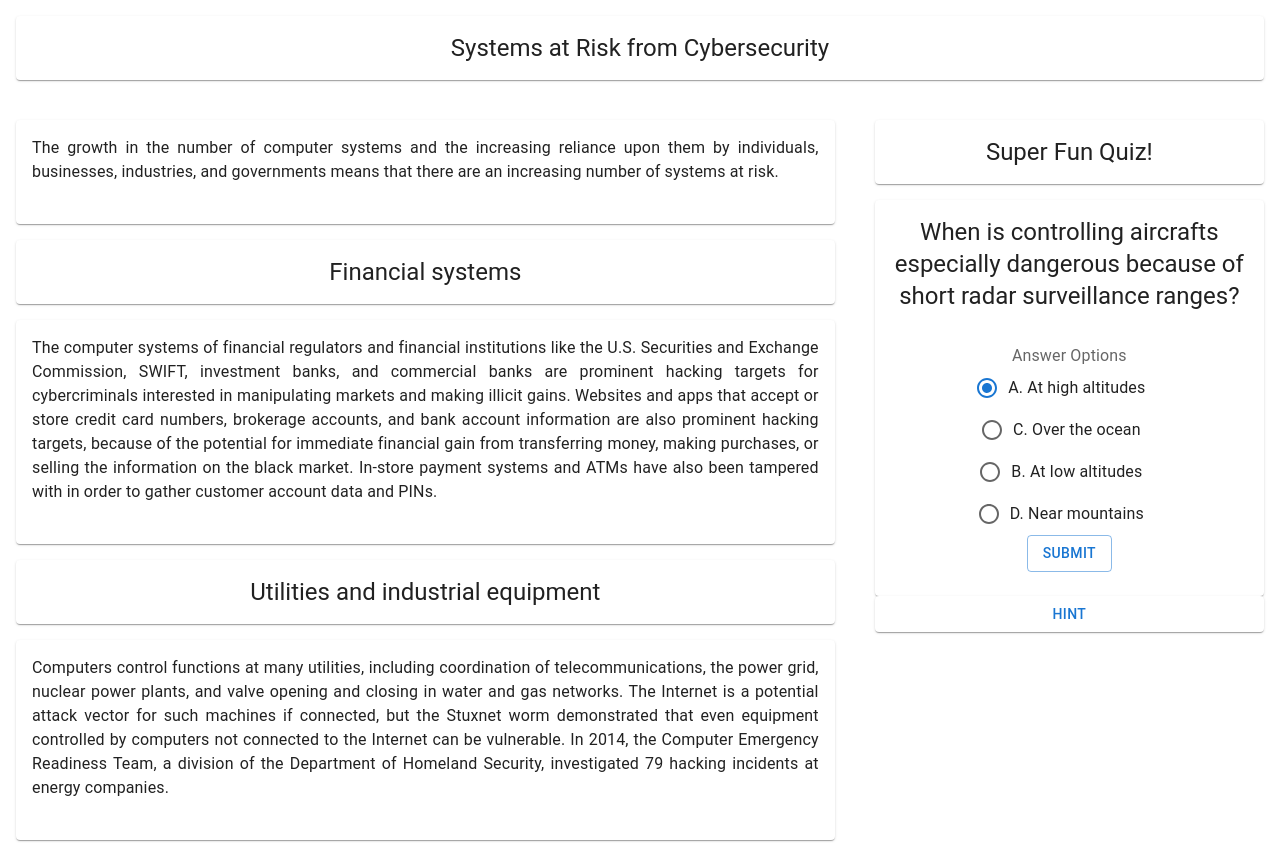
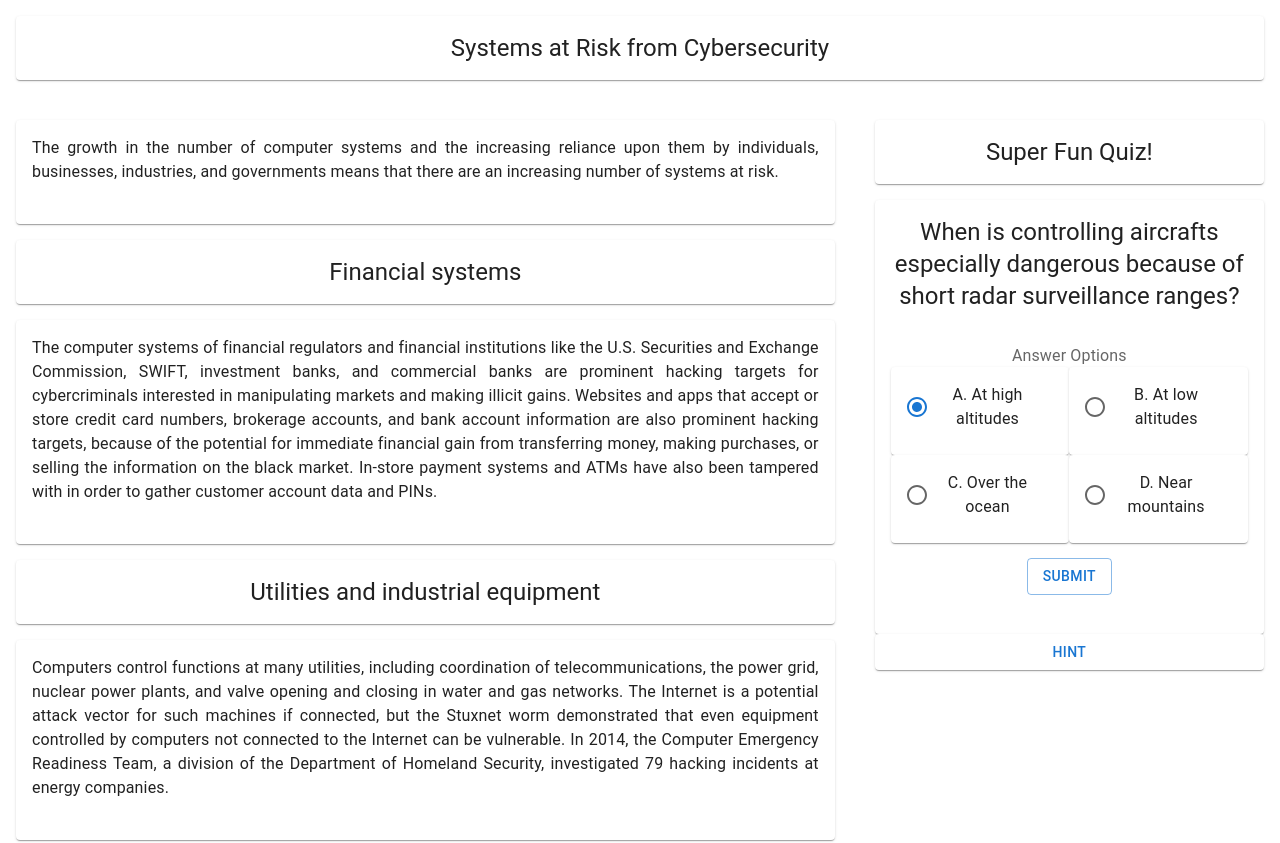
Before and after one commit to hammadfarooqi/Interactpedia, a React (Create React App) app: page / in a window 1280 px wide. Shown: the top 843 px of the page. Built offline with nearby package versions, Linux system fonts and the light colour scheme.

Commit message:
Fixed answer display and made it slightly prettier

```diff
--- a/src/components/Question.js
+++ b/src/components/Question.js
@@ -41,22 +41,42 @@ const Question = ({prompt, answers, correct, topic, topics, setTopics, nextQuest
               name="radio-buttons-group"
               value = {category}
               onChange = {(e)=>setCategory(e.target.value)}>
-              <Grid container={0} align = "center" direction="column" justify="center">
-                <Grid item xs={6}>
-                  <FormControlLabel value="A" control={<Radio />} label={answers[0]} />
-                  <FormControlLabel value="C" control={<Radio />} label={answers[2]} />
+              {/* <Grid container={0} align = "center" direction="column" justify="center"> */}
+              <Grid container>
+                <Grid item xs={6} sm={6} md={6} lg={6}>
+                  <Card>
+                    <CardContent>
+                      <FormControlLabel value="A" control={<Radio />} label={answers[0]} />
+                    </CardContent>
+                  </Card>
                 </Grid>
-
-                <Grid item xs={6}>
-                  <FormControlLabel value="B" control={<Radio />} label={answers[1]} />
-                  <FormControlLabel value="D" control={<Radio />} label={answers[3]} />
+                <Grid item xs={6} sm={6} md={6} lg={6}>
+                  <Card>
+                    <CardContent>
+                      <FormControlLabel value="B" control={<Radio />} label={answers[1]} />
+                    </CardContent>
+                  </Card>
+                </Grid>
+                <Grid item xs={6} sm={6} md={6} lg={6}>
+                  <Card>
+                    <CardContent>
+                      <FormControlLabel value="C" control={<Radio />} label={answers[2]} />
+                    </CardContent>
+                  </Card>
+                </Grid>
+                <Grid item xs={6} sm={6} md={6} lg={6}>
+                  <Card>
+                    <CardContent>
+                      <FormControlLabel value="D" control={<Radio />} label={answers[3]} />
+                    </CardContent>
+                  </Card>
                 </Grid>
               </Grid>
             </RadioGroup>
+          </FormControl>
 
-          </FormControl>
           <Grid xs={12}>
-            {isCorrect === -1 && <Button type="submit" variant="outlined" onClick = {() => validate(correct, category, setIsCorrect, topic, topics, setTopics)}>
+            {isCorrect === -1 && <Button type="submit" variant="outlined" style={{margin:15}} onClick = {() => validate(correct, category, setIsCorrect, topic, topics, setTopics)}>
               Submit
             </Button>}
 
```
